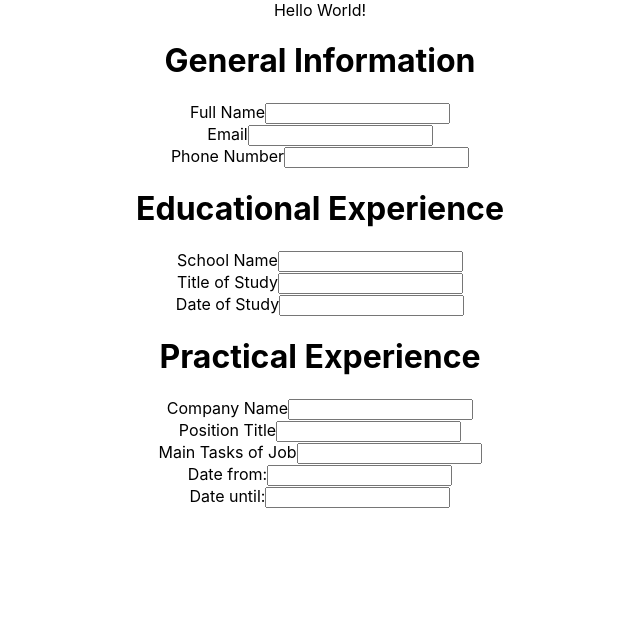
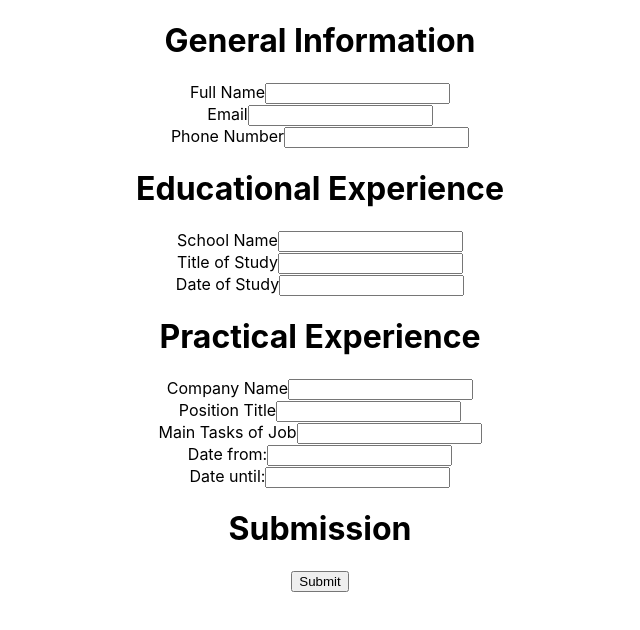
Before and after one commit to raymart-evangelista/react-cv-project, a React (Create React App) app: page / in a window 1280 px wide. Shown: the top 630 px of the page, without its empty margins (320-960 px from the left). Built offline with nearby package versions, Linux system fonts and the light colour scheme.

Commit message:
add state to Input, add Butotn component

```diff
--- a/package.json
+++ b/package.json
@@ -9,6 +9,7 @@
     "react": "^18.2.0",
     "react-dom": "^18.2.0",
     "react-scripts": "5.0.1",
+    "uniqid": "^5.4.0",
     "web-vitals": "^2.1.4"
   },
   "scripts": {
--- a/src/App.js
+++ b/src/App.js
@@ -3,12 +3,12 @@ import './App.css';
 import { Component } from 'react';
 import Input from './components/Input'
 import Section from './components/Section'
+import Button from './components/Button'
 
 class App extends Component {
   render() {
     return (
       <div className='App'>
-        Hello World!
         <Section section='general' sectionTitle='General Information'>
           <Input labelText='Full Name' label='fullName' />
           <Input labelText='Email' label='email' />
@@ -28,6 +28,10 @@ class App extends Component {
           <Input labelText='Date from:' label='dateFrom'/>
           <Input labelText='Date until:' label='dateUntil'/>
         </Section>
+
+        <Section section='submission' sectionTitle='Submission'>
+          <Button/>
+        </Section>
       </div>
     )
   }
--- /dev/null
+++ b/src/components/Button.js
@@ -0,0 +1,27 @@
+import React, { Component } from 'react'
+
+class Button extends Component {
+  constructor(props) {
+    super(props)
+
+    this.state = {
+
+    }
+  }
+
+  onSubmit() {
+    this.setState({
+
+    })
+  }
+
+  render() {
+    return (
+      <button onSubmit={this.onSubmit}>
+        Submit
+      </button>
+    )
+  }
+}
+
+export default Button
--- a/src/components/Input.js
+++ b/src/components/Input.js
@@ -1,8 +1,17 @@
 import React, { Component } from "react";
+import uniqid from "uniqid"
 
 class Input extends Component {
   constructor(props) {
     super(props)
+
+    this.state = {
+      inputLabel: this.props.label,
+      input: {
+        text: '',
+        id: uniqid()
+      }
+    }
   }
 
   render() {
```
Also changed, not shown: 1 other file (tests, documents, lock files or other folders).
